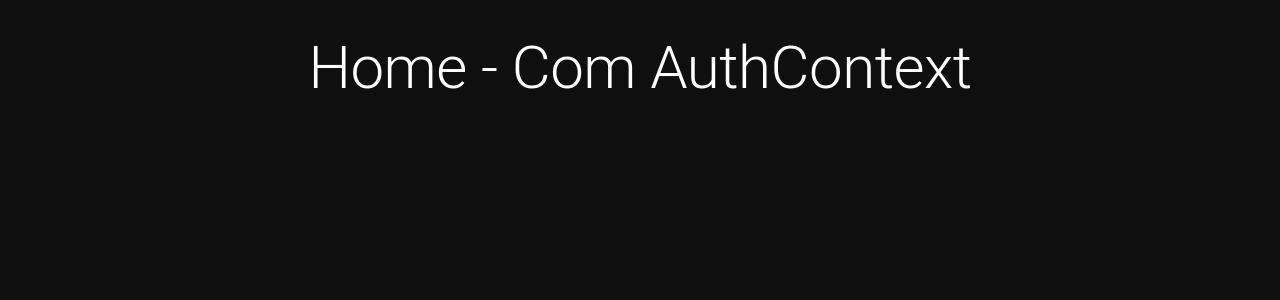
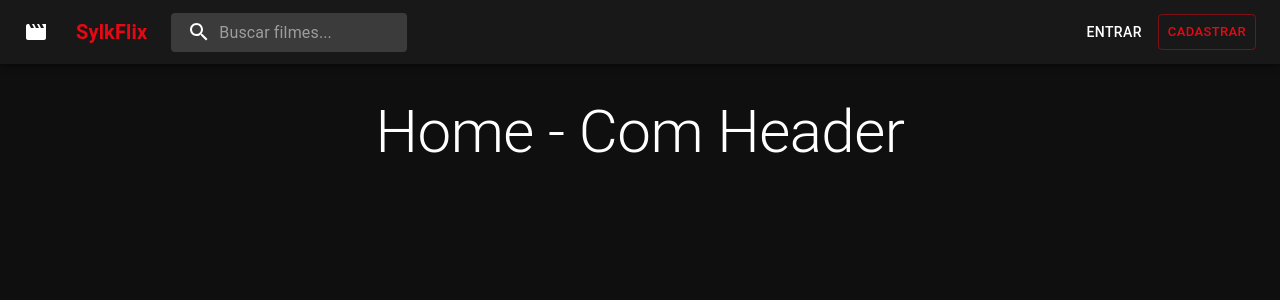
Before and after one commit to Kaua-Carvalho/sylkflix-app, a React (Vite) app: page / in a window 1280 px wide. Shown: the top 300 px of the page. Built offline with nearby package versions, Linux system fonts and the light colour scheme; no server answers; the HTML template or start-up script is replaced by a standard one.

Commit message:
Teste com componente de header add

```diff
--- a/src/App.jsx
+++ b/src/App.jsx
@@ -4,8 +4,8 @@ import { ThemeProvider, createTheme } from '@mui/material/styles';
 import CssBaseline from '@mui/material/CssBaseline';
 import { Box, Typography } from '@mui/material';
 
-// Adicionar o AuthContext
 import { AuthProvider } from './contexts/AuthContext';
+import Header from './components/Header/Header';
 
 const theme = createTheme({
   palette: {
@@ -17,13 +17,13 @@ const theme = createTheme({
 
 const TestHome = () => (
   <Box sx={{ p: 4, textAlign: 'center' }}>
-    <Typography variant="h2" color="white">Home - Com AuthContext</Typography>
+    <Typography variant="h2" color="white">Home - Com Header</Typography>
   </Box>
 );
 
 const TestLogin = () => (
   <Box sx={{ p: 4, textAlign: 'center' }}>
-    <Typography variant="h2" color="white">Login - Com AuthContext</Typography>
+    <Typography variant="h2" color="white">Login - Com Header</Typography>
   </Box>
 );
 
@@ -34,11 +34,14 @@ function App() {
       <AuthProvider>
         <Router>
           <Box sx={{ minHeight: '100vh', bgcolor: 'background.default' }}>
-            <Routes>
-              <Route path="/" element={<TestHome />} />
-              <Route path="/login" element={<TestLogin />} />
-              <Route path="*" element={<TestHome />} />
-            </Routes>
+            <Header />
+            <Box sx={{ pt: 8 }}>
+              <Routes>
+                <Route path="/" element={<TestHome />} />
+                <Route path="/login" element={<TestLogin />} />
+                <Route path="*" element={<TestHome />} />
+              </Routes>
+            </Box>
           </Box>
         </Router>
       </AuthProvider>
```
